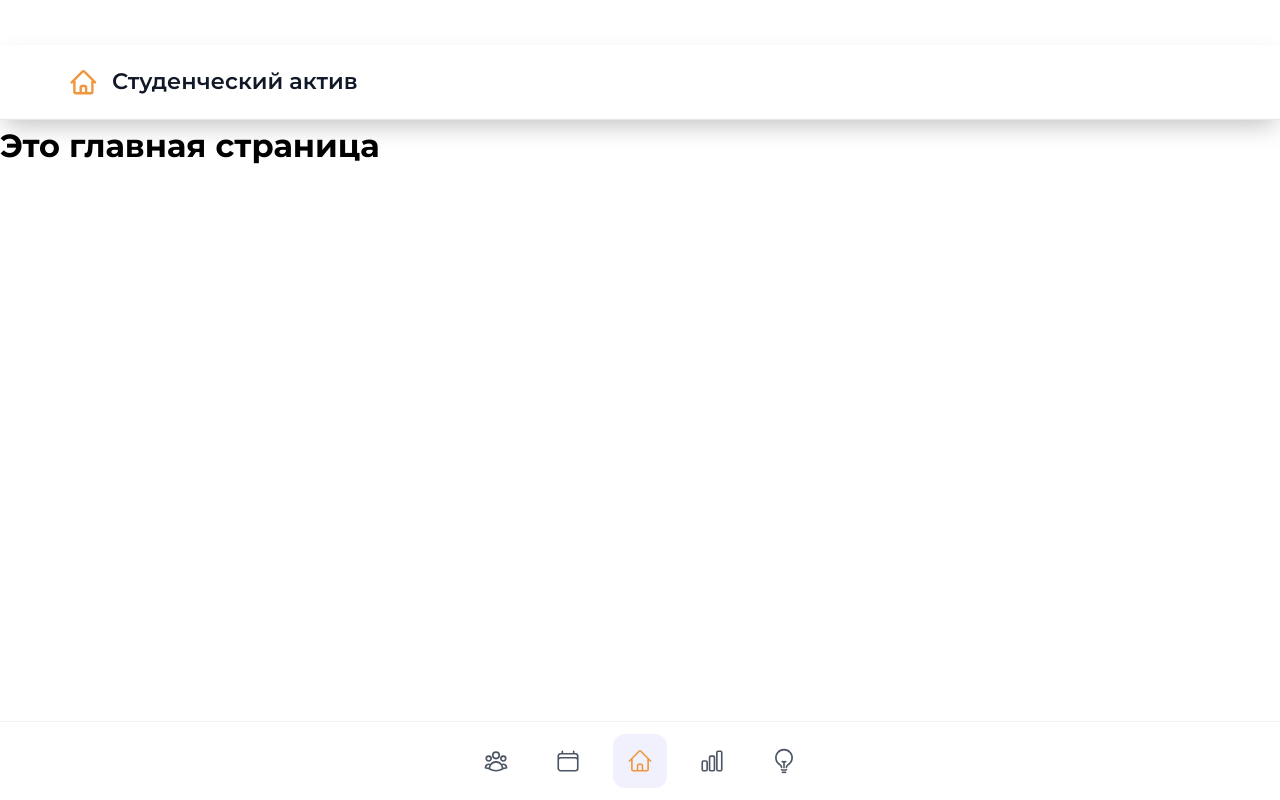
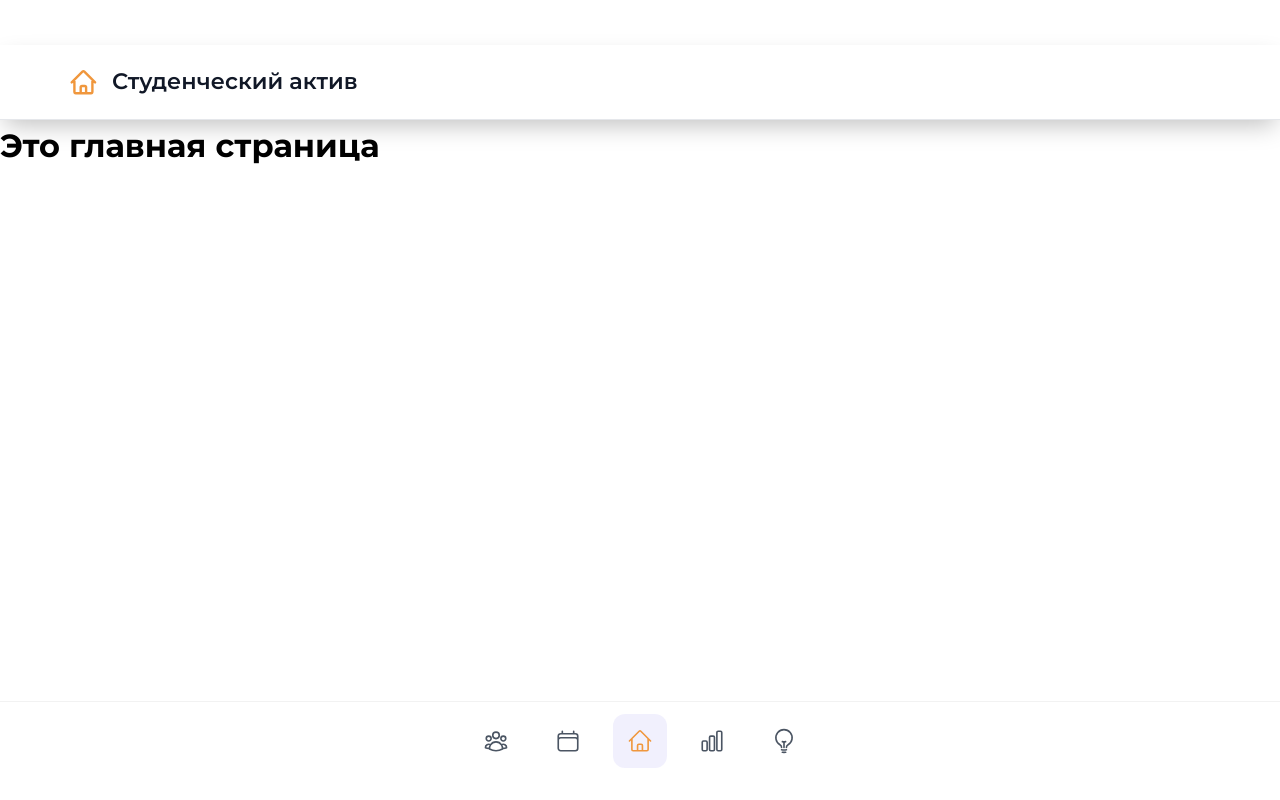
Before and after one commit to Noomvv/bucheon_su, a Next.js app: page / in a window 1280 px wide. Built offline with nearby package versions, Linux system fonts and the light colour scheme.

Commit message:
увеличил отступ навбара

```diff
--- a/app/components/Navbar.module.css
+++ b/app/components/Navbar.module.css
@@ -12,7 +12,7 @@
   z-index: 1000;
   display: flex;
   justify-content: center;
-  /* margin-bottom: 20px; */
+  margin-bottom: 20px;
 }
 
 .iconGrid {
```
